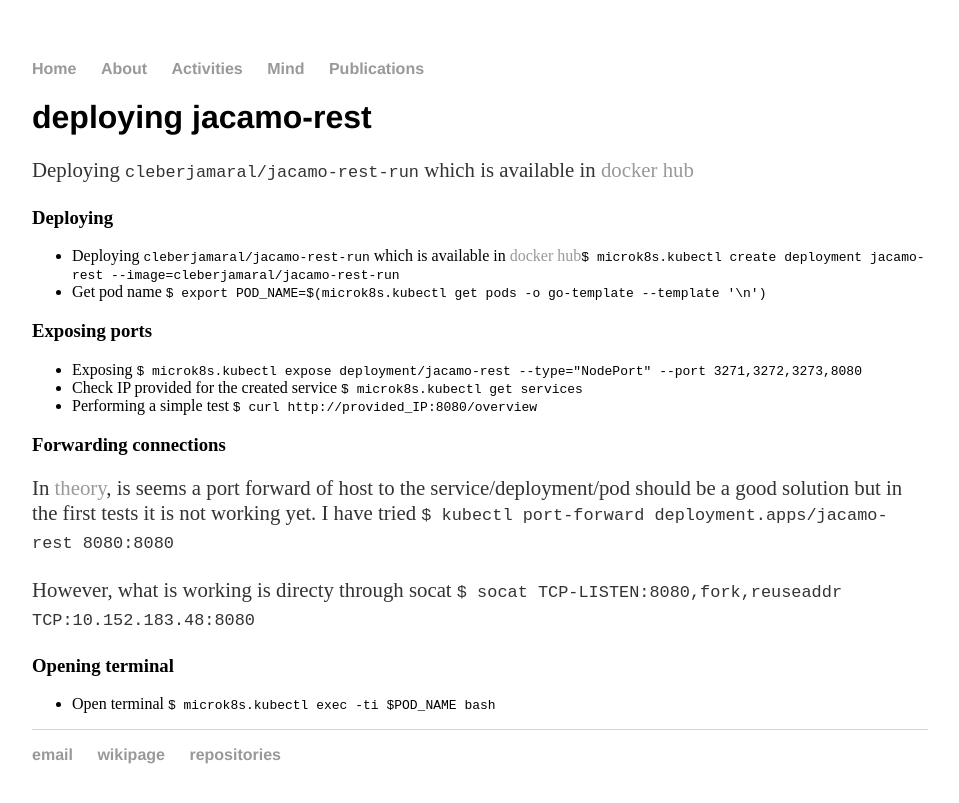
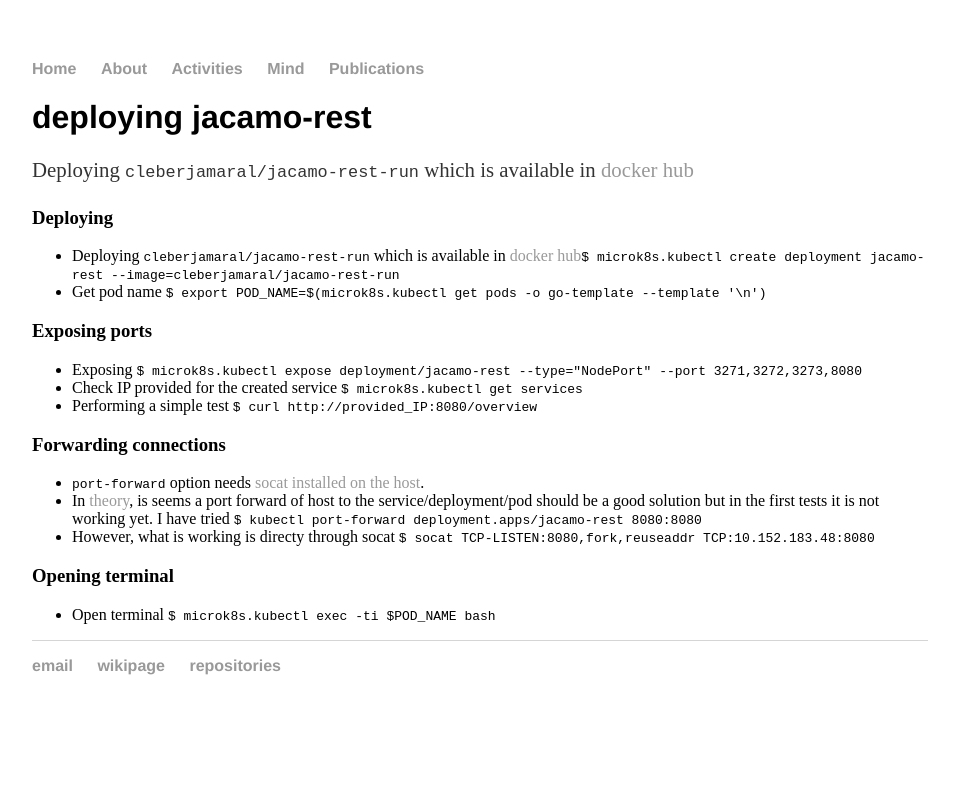
Before and after one commit to cleberjamaral/cleberjamaral.github.io, a Jekyll site: the page built from knowledge/it/containers/deploying-jacamo-rest.md, in a window 1280 px wide. Shown: the top 803 px of the page, without its empty margins (160-1119 px from the left). Built offline with Jekyll 4.4.1, drawn with Linux system fonts in a browser that asks for light colours; our own code applies the rules of GitHub Pages for plain Markdown files.

Commit message:
GitBook: [master] 2 pages modified

```diff
--- a/knowledge/it/containers/deploying-jacamo-rest.md
+++ b/knowledge/it/containers/deploying-jacamo-rest.md
@@ -15,9 +15,9 @@ Deploying `cleberjamaral/jacamo-rest-run` which is available in [docker hub](htt
 
 ### Forwarding connections
 
-In [theory](https://kubernetes.io/docs/tasks/access-application-cluster/port-forward-access-application-cluster/), is seems a port forward of host to the service/deployment/pod should be a good solution but in the first tests it is not working yet. I have tried `$ kubectl port-forward deployment.apps/jacamo-rest 8080:8080`
-
-However, what is working is directy through socat `$ socat TCP-LISTEN:8080,fork,reuseaddr TCP:10.152.183.48:8080`
+* `port-forward` option needs [socat installed on the host](https://kubernetes.io/docs/reference/generated/kubectl/kubectl-commands#port-forward).
+* In [theory](https://kubernetes.io/docs/tasks/access-application-cluster/port-forward-access-application-cluster/), is seems a port forward of host to the service/deployment/pod should be a good solution but in the first tests it is not working yet. I have tried `$ kubectl port-forward deployment.apps/jacamo-rest 8080:8080`
+* However, what is working is directy through socat `$ socat TCP-LISTEN:8080,fork,reuseaddr TCP:10.152.183.48:8080`
 
 ### Opening terminal
 
```
Also changed, not shown: knowledge/it/containers-1/README.md (+2 -0 lines).
